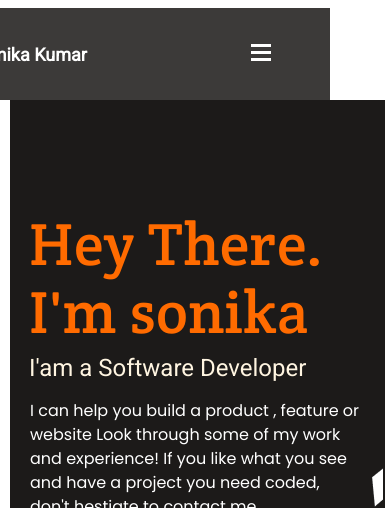
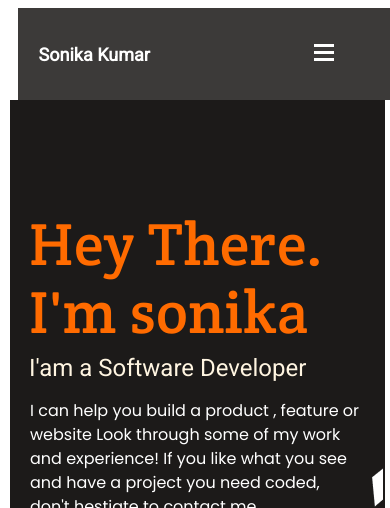
Before and after one commit to Sonikak004/sonikak004.github.io, a website: page index.html in a window 390 px wide. Shown: the top 508 px of the page. Drawn offline with Linux system fonts and the light colour scheme.

Commit message:
Modify header for mobile version

```diff
--- a/style.css
+++ b/style.css
@@ -20,7 +20,7 @@ html {
 .heading {
   position: relative;
   align-items: center;
-  margin-left: -106px;
+  margin-left: 20px;
   width: 375px;
   height: 92px;
   display: flex;
```
